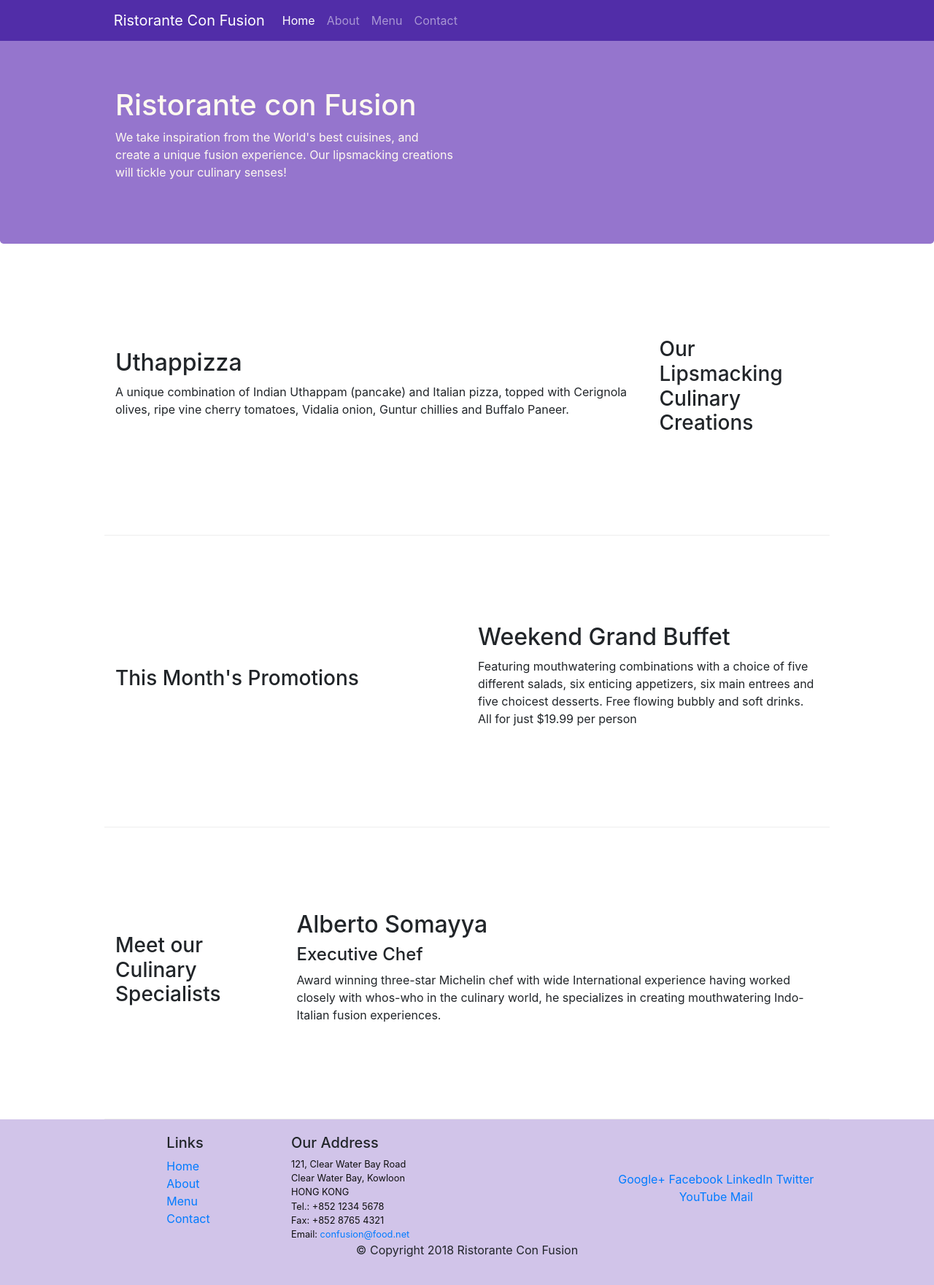
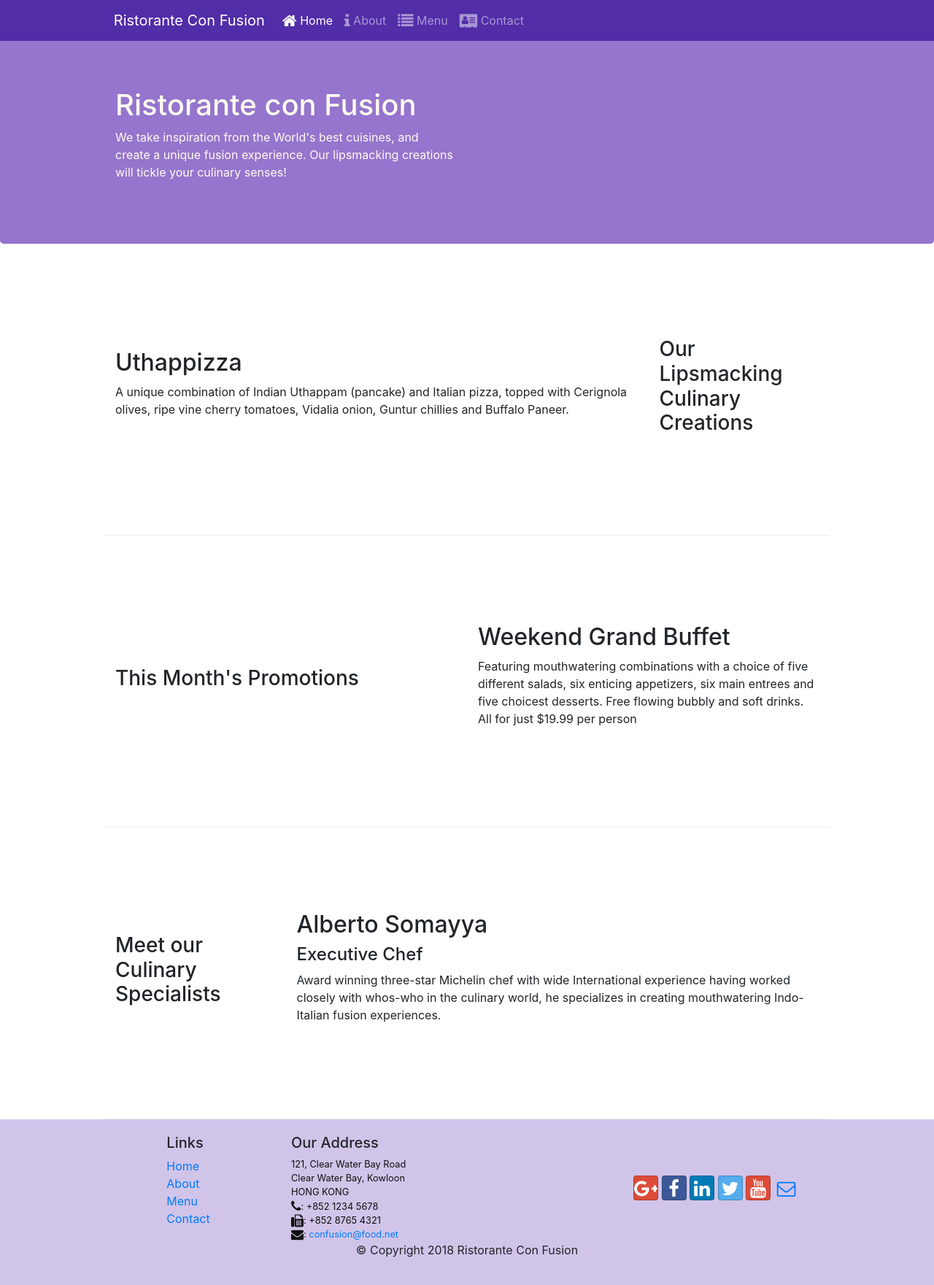
Before and after one commit to TaniaStepa/Bootstrap, a website: page index.html in a window 1280 px wide. Shown: the whole page at 73% size. Drawn offline with nearby package versions, Linux system fonts and the light colour scheme.

Commit message:
Icon Fonts

```diff
--- a/index.html
+++ b/index.html
@@ -10,6 +10,8 @@
     <!-- Bootstrap CSS -->
     <link rel="stylesheet" href="node_modules/bootstrap/dist/css/bootstrap.min.css">
     <link href="css/styles.css" rel="stylesheet">
+    <link rel="stylesheet" href="node_modules/font-awesome/css/font-awesome.min.css">
+    <link rel="stylesheet" href="node_modules/bootstrap-social/bootstrap-social.css">
     <title>Ristorante Con Fusion</title>
 </head>
 
@@ -19,10 +21,10 @@
            <a class="navbar-brand" href="#">Ristorante Con Fusion</a>
            <div class="collapse navbar-collapse" id="Navbar">
                 <ul class="navbar-nav mr-auto">
-                    <li class="nav-item active"><a class="nav-link" href="#">Home</a></li>
-                    <li class="nav-item"><a class="nav-link" href="./aboutus.html">About</a></li>
-                    <li class="nav-item"><a class="nav-link" href="#">Menu</a></li>
-                    <li class="nav-item"><a class="nav-link" href="#">Contact</a></li>
+                    <li class="nav-item active"><a class="nav-link" href="#"><span class="fa fa-home fa-lg"></span> Home</a></li>
+                    <li class="nav-item "><a class="nav-link" href="./aboutus.html"><span class="fa fa-info fa-lg"></span> About</a></li>
+                    <li class="nav-item"><a class="nav-link" href="#"><span class="fa fa-list fa-lg"></span> Menu</a></li>
+                    <li class="nav-item"><a class="nav-link" href="#"><span class="fa fa-address-card fa-lg"></span> Contact</a></li>
                 </ul>
         </div>
     </div>
@@ -96,19 +98,19 @@
 		              121, Clear Water Bay Road<br>
 		              Clear Water Bay, Kowloon<br>
 		              HONG KONG<br>
-		              Tel.: +852 1234 5678<br>
-		              Fax: +852 8765 4321<br>
-		              Email: <a href="mailto:confusion@food.net">confusion@food.net</a>
-		           </address>
+		              <i class="fa fa-phone fa-lg"></i>: +852 1234 5678<br>
+                      <i class="fa fa-fax fa-lg"></i>: +852 8765 4321<br>
+                      <i class="fa fa-envelope fa-lg"></i>:
+                      <a href="mailto:confusion@food.net">confusion@food.net</a>
                 </div>
                 <div class="col-12 col-sm-4 align-self-center">
                     <div class="text-center">
-                        <a href="http://google.com/+">Google+</a>
-                        <a href="http://www.facebook.com/profile.php?id=">Facebook</a>
-                        <a href="http://www.linkedin.com/in/">LinkedIn</a>
-                        <a href="http://twitter.com/">Twitter</a>
-                        <a href="http://youtube.com/">YouTube</a>
-                        <a href="mailto:">Mail</a>
+                        <a class="btn btn-social-icon btn-google" href="http://google.com/+"><i class="fa fa-google-plus"></i></a>
+                        <a class="btn btn-social-icon btn-facebook" href="http://www.facebook.com/profile.php?id="><i class="fa fa-facebook"></i></a>
+                        <a class="btn btn-social-icon btn-linkedin" href="http://www.linkedin.com/in/"><i class="fa fa-linkedin"></i></a>
+                        <a class="btn btn-social-icon btn-twitter" href="http://twitter.com/"><i class="fa fa-twitter"></i></a>
+                        <a class="btn btn-social-icon btn-google" href="http://youtube.com/"><i class="fa fa-youtube"></i></a>
+                        <a class="btn btn-social-icon" href="mailto:"><i class="fa fa-envelope-o"></i></a>
                     </div>
                 </div>
            </div>
--- a/package.json
+++ b/package.json
@@ -15,6 +15,8 @@
   },
   "dependencies": {
     "bootstrap": "^4.0.0",
+    "bootstrap-social": "^5.1.1",
+    "font-awesome": "^4.7.0",
     "jquery": "^3.3.1",
     "popper.js": "^1.12.9"
   }
```
Also changed, not shown: aboutus.html (+18 -13 lines), 1 other file.
